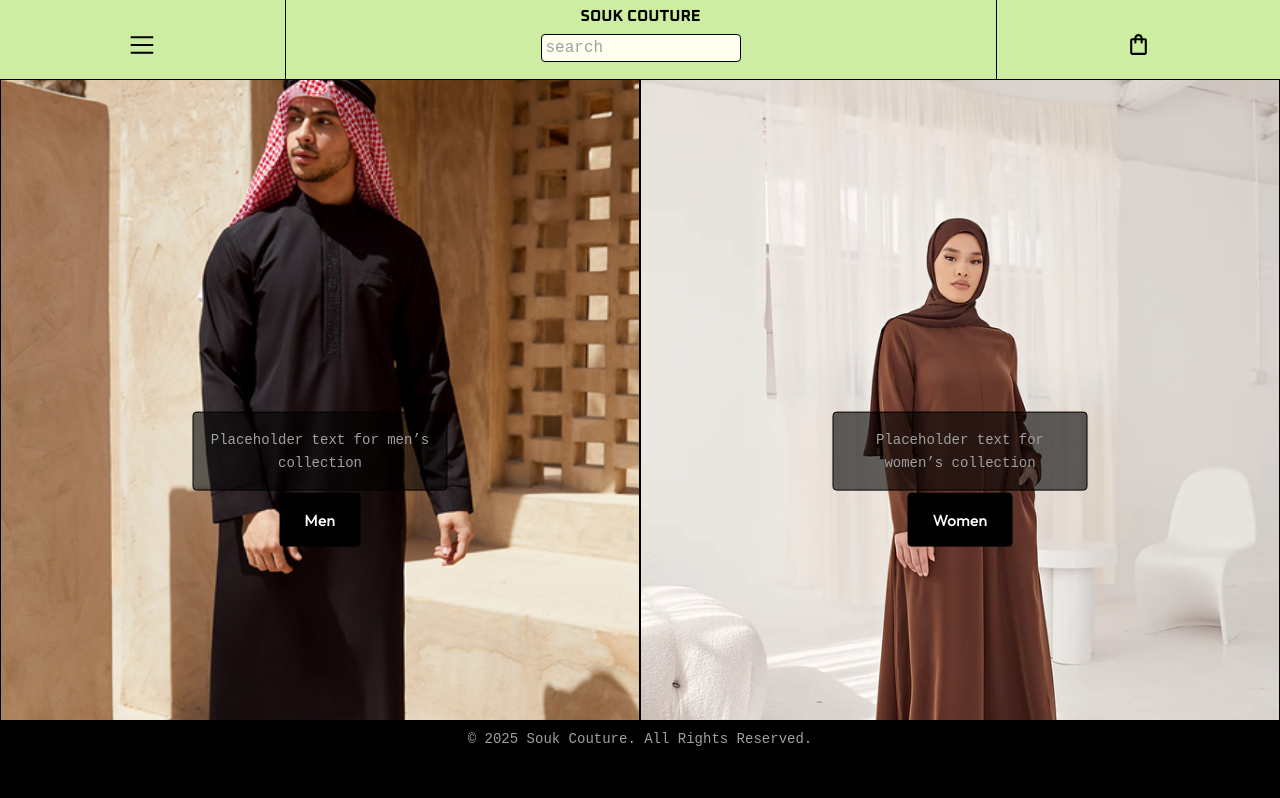
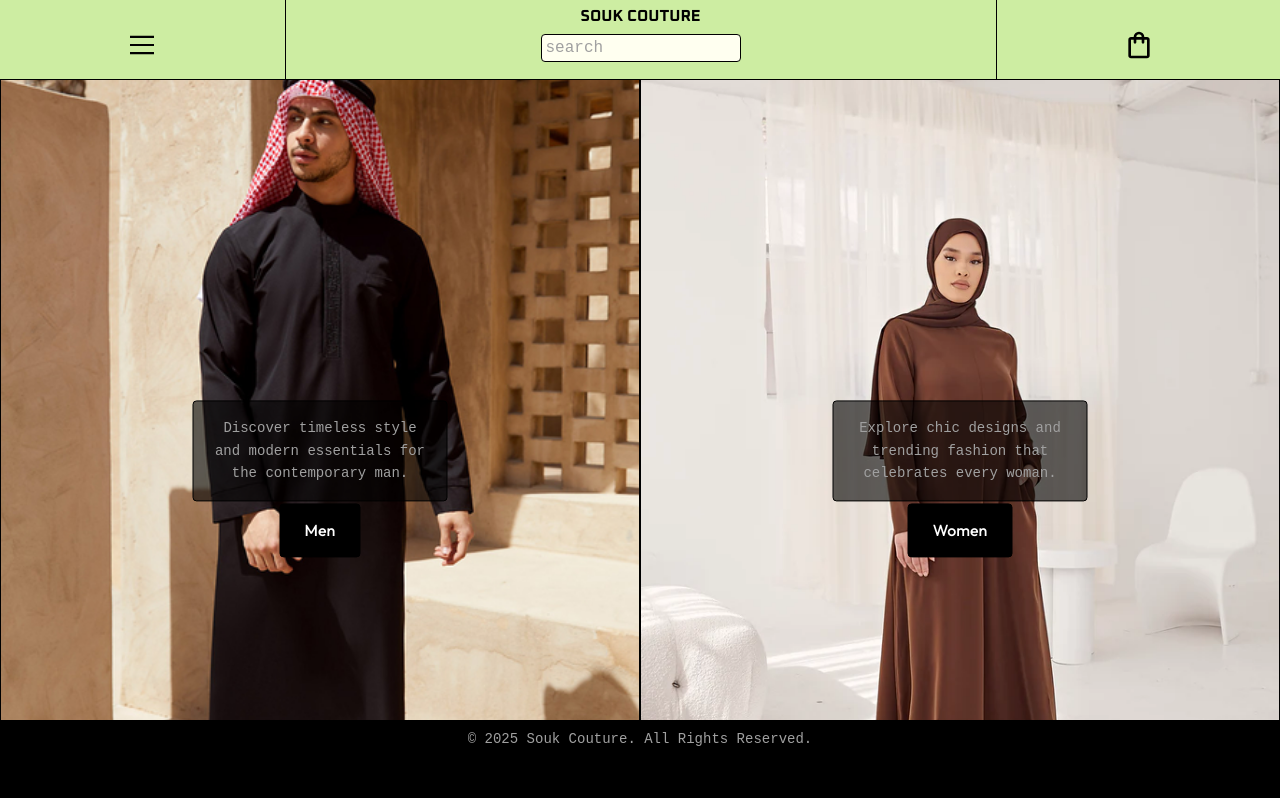
Before and after one commit to biggeraudience/Souk-Couture-Frontend, a React (Vite) app: page / in a window 1280 px wide. Shown: the top 798 px of the page. Built offline with nearby package versions, Linux system fonts and the light colour scheme; no server answers; a web font is replaced by a local one.

Commit message:
nav icons

```diff
--- a/src/components/layout/Navbar.jsx
+++ b/src/components/layout/Navbar.jsx
@@ -65,7 +65,7 @@ const Navbar = () => {
       <div className="navbar__section navbar__right">
         {/* Shopping Cart Icon */}
         <div className="navbar__icon navbar__bag-icon"> {/* Added a unique class for bag icon */}
-          <svg xmlns="http://www.w3.org/2000/svg" viewBox="0 -960 960 960" fill="#000">
+          <svg xmlns="http://www.w3.org/2000/svg" height="30px" viewBox="0 -960 960 960" fill="#000">
             <path d="M240-80q-33 0-56.5-23.5T160-160v-480q0-33 23.5-56.5T240-720h80q0-66 47-113t113-47q66 0 113 47t47 113h80q33 0 56.5 23.5T800-640v480q0 33-23.5 56.5T720-80H240Zm0-80h480v-480h-80v80q0 17-11.5 28.5T600-520q-17 0-28.5-11.5T560-560v-80H400v80q0 17-11.5 28.5T360-520q-17 0-28.5-11.5T320-560v-80h-80v480Zm160-560h160q0-33-23.5-56.5T480-800q-33 0-56.5 23.5T400-720ZM240-160v-480 480Z"/>
           </svg>
         </div>
--- a/src/pages/LandingPage.jsx
+++ b/src/pages/LandingPage.jsx
@@ -1,4 +1,5 @@
 // src/components/layout/LandingPage.jsx
+
 import React from "react";
 import { useNavigate } from "react-router-dom";
 import Navbar from "../components/layout/Navbar";
@@ -17,12 +18,16 @@ const LandingPage = () => {
       alt: "Men's Collection",
       route: "/menslandingpage",
       label: "Men",
+      // Concise and compelling content for Men
+      overlayText: "Discover timeless style and modern essentials for the contemporary man.",
     },
     {
       img: womenCollectionImg,
       alt: "Women's Collection",
       route: "/womenslandingpage",
       label: "Women",
+      // Concise and compelling content for Women
+      overlayText: "Explore chic designs and trending fashion that celebrates every woman.",
     },
   ];
 
@@ -31,14 +36,14 @@ const LandingPage = () => {
       <Navbar />
       <main className="landing-page">
         <section className="gender-section">
-          {genders.map(({ img, alt, route, label }, idx) => (
+          {genders.map(({ img, alt, route, label, overlayText }, idx) => ( // Destructure overlayText
             <div key={idx} className={`gender-box ${label.toLowerCase()}-box`}>
               <img src={img} alt={alt} className="gender-img" />
 
               <div className="overlay-container">
                 <div className="gender-content">
                   <p className="gender-overlay-text">
-                    Placeholder text for {label.toLowerCase()}’s collection
+                    {overlayText} {/* Use the new overlayText */}
                   </p>
                 </div>
                 <div className="gender-button">
--- a/src/styles/layouts/_navbar.scss
+++ b/src/styles/layouts/_navbar.scss
@@ -1,3 +1,4 @@
+// src/styles/layouts/_navbar.scss
 @import '../config/variables';
 @import '../config/mixins';
 
@@ -47,24 +48,34 @@
   }
 
   &__hamburger-icon {
-    font-size: 1rem;
+    font-size: 1rem; // Base size for the SVG height/width (not directly used for SVG size now)
     color: $color-text-dark;
     cursor: pointer;
     display: flex;
     justify-content: center;
     align-items: center;
 
+    // --- INCREASED ICON SIZES ---
+    // Start with a larger default size
+    height: 4rem; // Increased from 3rem
+    width: 4rem; // Increased from 3rem
+
     @include respond(lg) {
-      font-size: 2.8rem;
+      height: 3.8rem; // Slightly smaller for lg, but still bigger than original
+      width: 3.8rem;
     }
     @include respond(md) {
-      font-size: 2.5rem;
+      height: 3.5rem; // Adjust as needed
+      width: 3.5rem;
     }
     @include respond(sm) {
-      font-size: 2.2rem;
+      height: 3.2rem; // Adjust as needed
+      width: 3.2rem;
     }
+    // This media query is for max-width: $bp-sm, which is usually smaller than sm
     @media only screen and (max-width: $bp-sm) {
-      font-size: 2rem;
+      height: 3rem; // Keep them reasonably sized on very small screens
+      width: 3rem;
     }
 
     &:hover {
@@ -158,49 +169,40 @@
   &__right {
     border-left: 0.1rem solid $color-border-default;
     flex-direction: row;
-    justify-content: space-around;
-    gap: $spacing-xs;
+    justify-content: center;
+    align-items: center;
+    gap: 0;
     flex-wrap: nowrap;
-
-    @include respond(md) {
-      gap: $spacing-xs;
-    }
-    @include respond(sm) {
-      gap: $spacing-xxs;
-    }
-    @media only screen and (max-width: $bp-sm) {
-      gap: $spacing-xxs / 2;
-    }
   }
 
   &__icon {
-    // --- INCREASED SIZE FOR LARGE SCREENS ---
-    width: 4rem; // Increased from 3.5rem to 4rem
-    height: 4rem; // Increased from 3.5rem to 4rem
+    // These styles will now apply to the shopping bag icon.
+    // Ensure these match the hamburger icon's dimensions for consistency.
+    height: 4rem; // Increased from 3rem
+    width: 4rem; // Increased from 3rem
     color: $color-text-dark;
     cursor: pointer;
     display: flex;
     justify-content: center;
     align-items: center;
-    min-width: 2rem;
-    min-height: 2rem;
+    min-width: unset;
+    min-height: unset;
 
     @include respond(lg) {
-      // --- INCREASED SIZE FOR LG BREAKPOINT ---
-      width: 3.6rem; // Increased from 3.2rem to 3.6rem
-      height: 3.6rem; // Increased from 3.2rem to 3.6rem
+      height: 3.8rem; // Match hamburger icon
+      width: 3.8rem; // Match hamburger icon
     }
     @include respond(md) {
-      width: 3rem;
-      height: 3rem;
+      height: 3.5rem; // Match hamburger icon
+      width: 3.5rem; // Match hamburger icon
     }
     @include respond(sm) {
-      width: 2.5rem;
-      height: 2.5rem;
+      height: 3.2rem; // Match hamburger icon
+      width: 3.2rem; // Match hamburger icon
     }
     @media only screen and (max-width: $bp-sm) {
-      width: 2.2rem;
-      height: 2.2rem;
+      height: 3rem; // Match hamburger icon
+      width: 3rem; // Match hamburger icon
     }
 
     &:hover {
```
